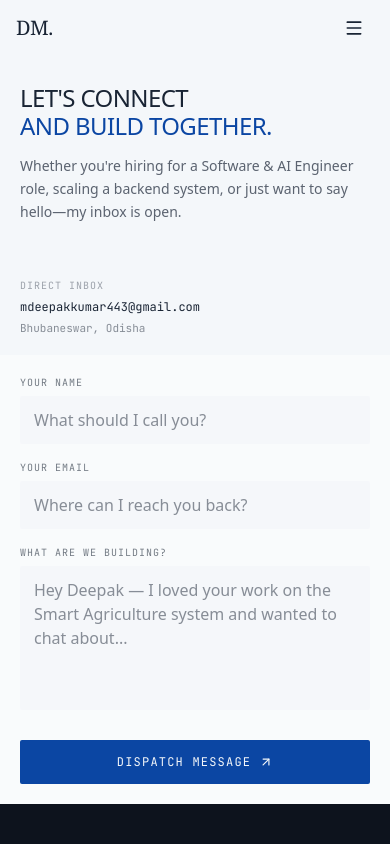
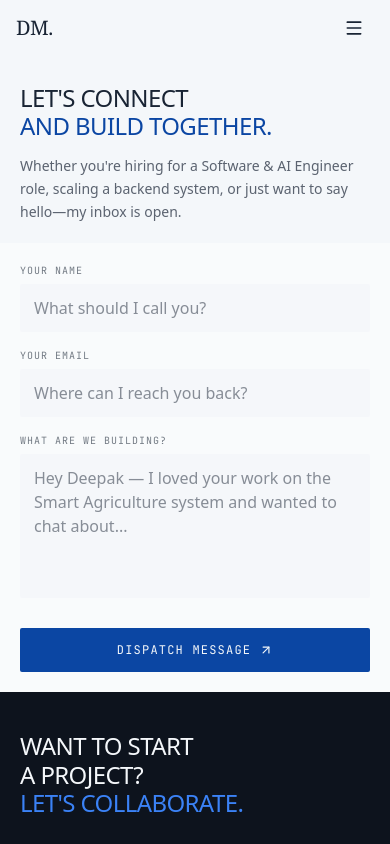
Before and after one commit to deepakkumarmajhi-git/deepakKumarMajhiPortfolio, a Next.js app in the folder deepak/: page /contact in a window 390 px wide. Shown: the top 844 px of the page. Built offline with nearby package versions, Linux system fonts and the light colour scheme.

Commit message:
mobile responsive: contact page

```diff
--- a/deepak/app/contact/page.tsx
+++ b/deepak/app/contact/page.tsx
@@ -76,8 +76,8 @@ export default function ContactPage() {
               </p>
             </div>
 
-            {/* Direct Channel Telemetry Footer */}
-            <div className="pt-6 sm:pt-8 mt-8 sm:mt-10 lg:mt-16 border-t border-[#192434]/10 text-xs font-mono text-[#192434]/60 space-y-1.5">
+            {/* Direct Channel Telemetry Footer (Desktop & Tablet only) */}
+            <div className="hidden sm:block pt-6 sm:pt-8 mt-8 sm:mt-10 lg:mt-16 border-t border-[#192434]/10 text-xs font-mono text-[#192434]/60 space-y-1.5">
               <span className="text-[10px] text-[#192434]/40 uppercase tracking-widest block">
                 DIRECT INBOX
               </span>
```
